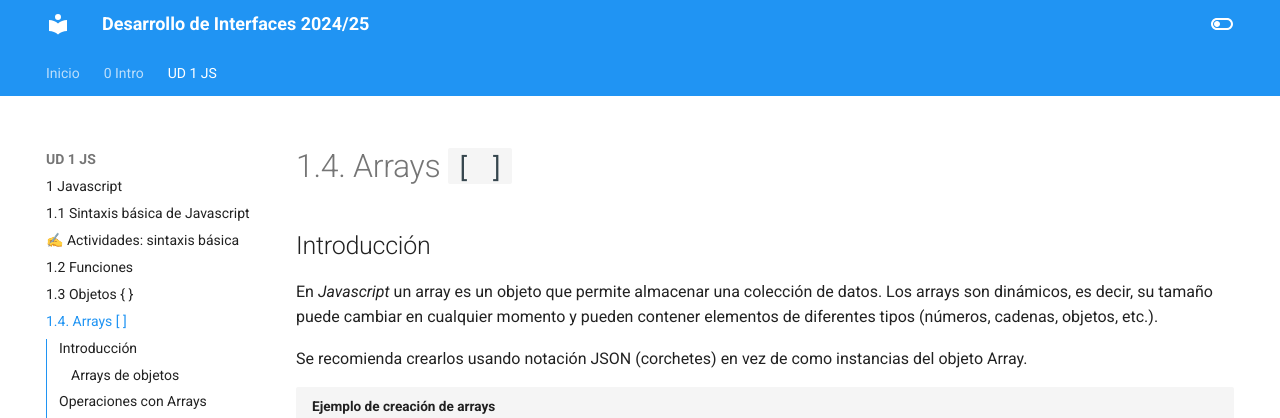
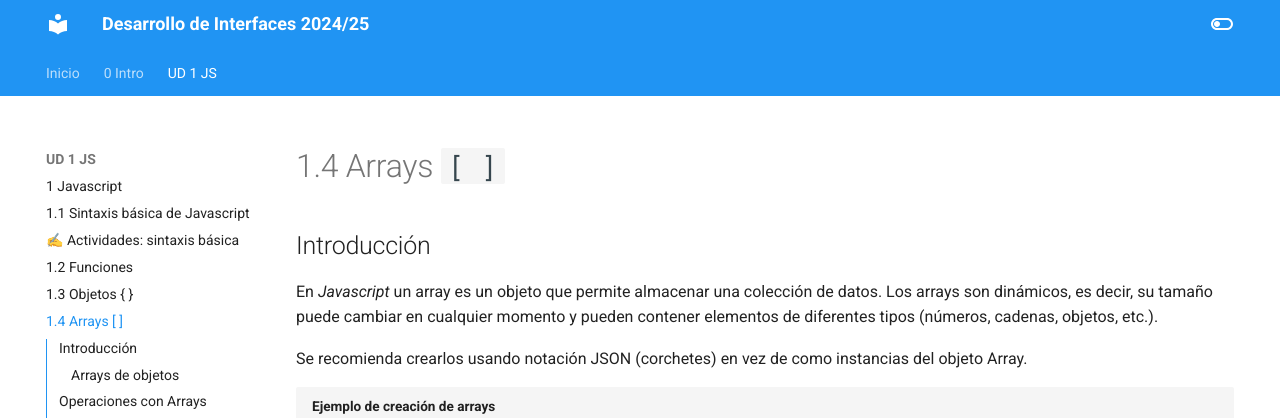
Before and after one commit to jsanvil/din24, an MkDocs documentation site: the page built from docs/01js/04_arrays.md, in a window 1280 px wide and 900 px high. Shown: the top 418 px of the window. Built offline with MkDocs 1.6.1 and Material for MkDocs 9.7.7, drawn with Linux system fonts in a browser that asks for light colours.

```diff
--- a/docs/01js/04_arrays.md
+++ b/docs/01js/04_arrays.md
@@ -1,4 +1,4 @@
-# 1.4. Arrays `[ ]`
+# 1.4 Arrays `[ ]`
 
 ## Introducción
 
```
